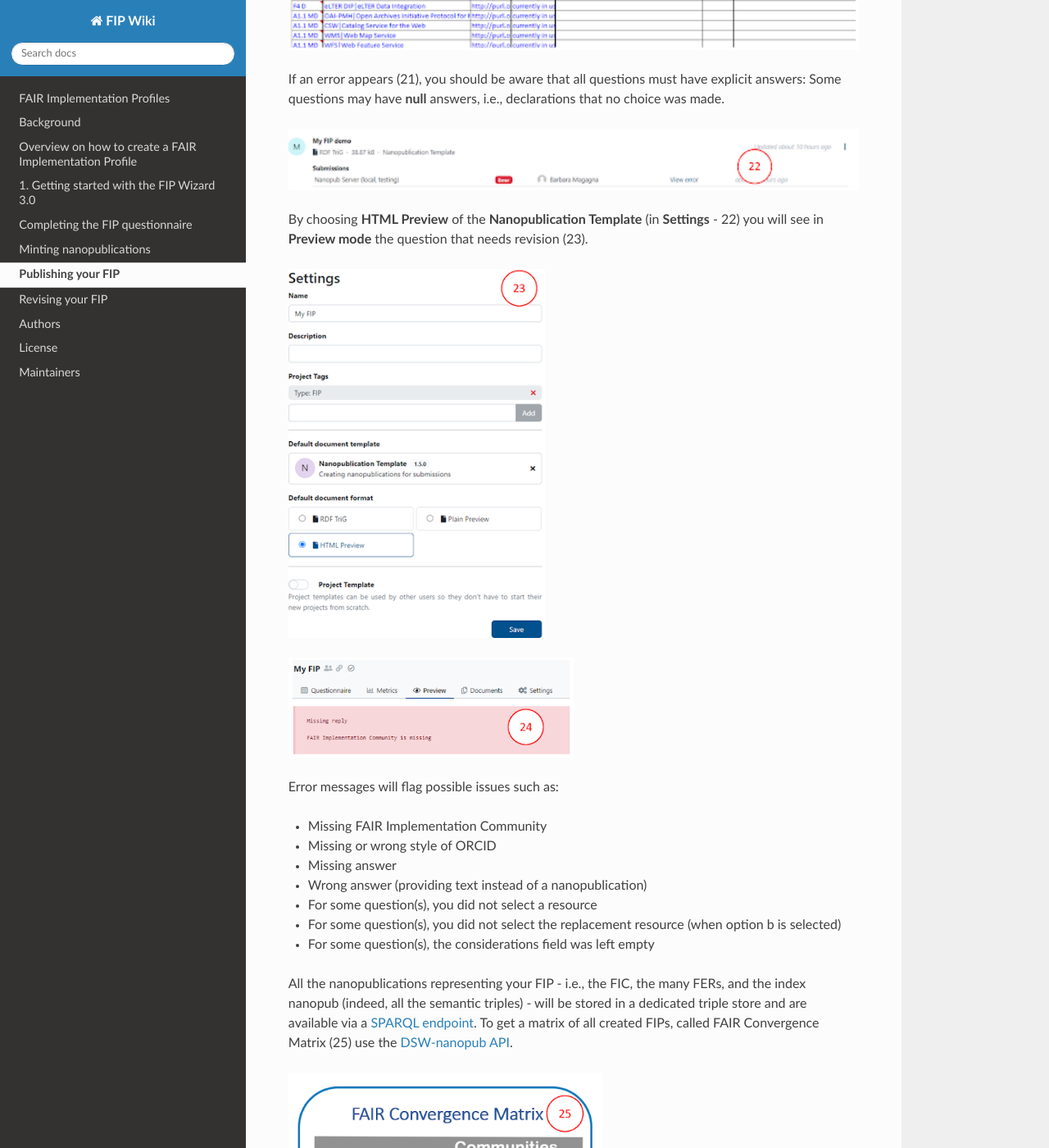
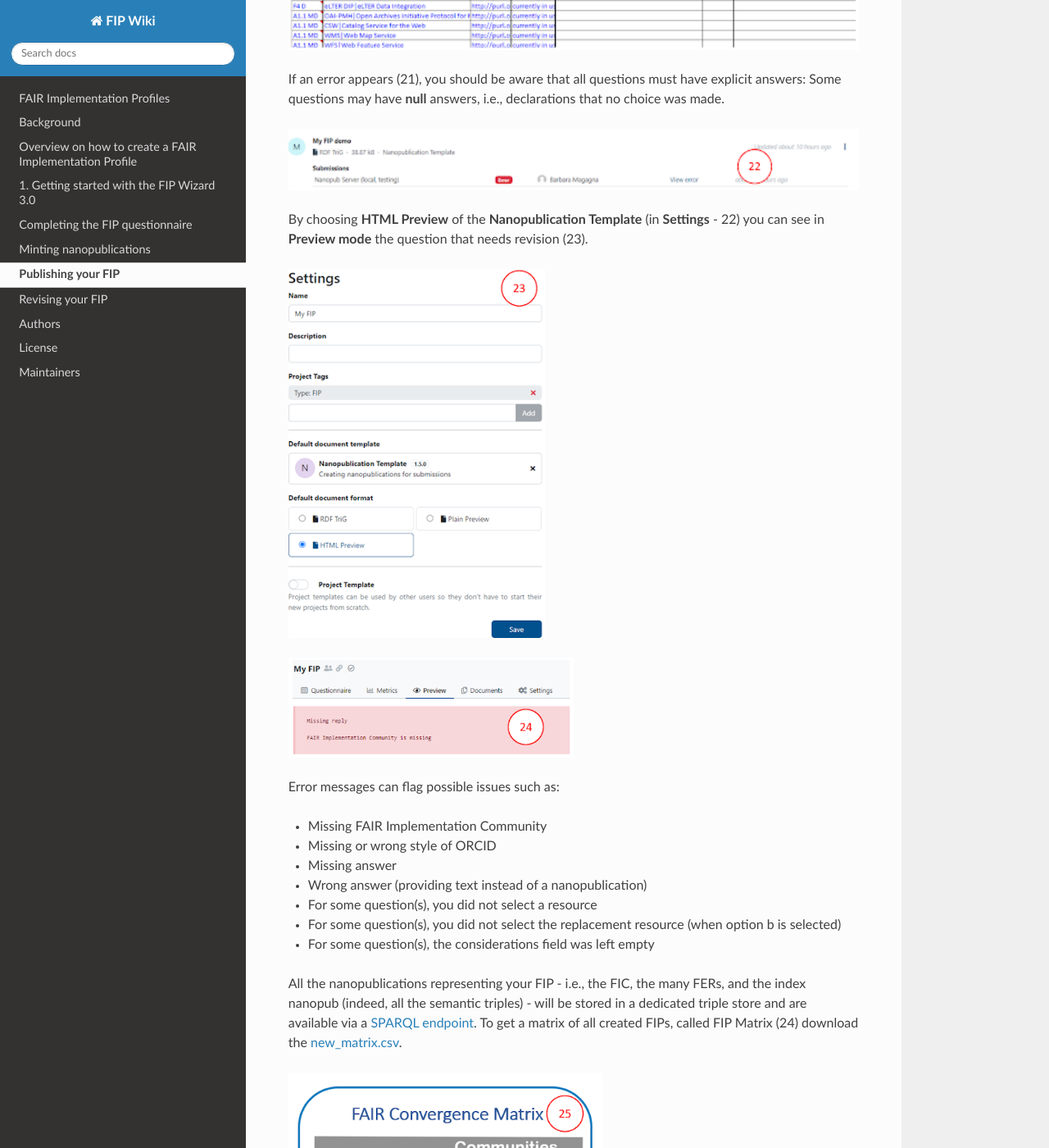
Before and after one commit to gofair-foundation/fip, a Sphinx documentation site: the page built from docs/Publishing.md, in a window 1280 px wide and 1400 px high, scrolled down 1879 px. Shown: the whole window at 82% size. Built offline with Sphinx 7.4.7 and the Read the Docs theme 2.0.0, drawn with Linux system fonts in a browser that asks for light colours.

Commit message:
Update Publishing.md

```diff
--- a/docs/Publishing.md
+++ b/docs/Publishing.md
@@ -41,13 +41,13 @@
 
 <p align="left"><img src="./_static/img/fipwug_ch4_img22.png" width="100%"></p>
 
-By choosing **HTML Preview** of the **Nanopublication Template** (in **Settings** - 22) you will see in **Preview mode** the question that needs revision (23).
+By choosing **HTML Preview** of the **Nanopublication Template** (in **Settings** - 22) you can see in **Preview mode** the question that needs revision (23).
 
 <p align="left"><img src="./_static/img/fipwug_ch4_img23.png" width="45%"></p>
 
 <p align="left"><img src="./_static/img/fipwug_ch4_img24.png" width="50%"></p>
 
-Error messages will flag possible issues such as:
+Error messages can flag possible issues such as:
 
 - Missing FAIR Implementation Community
 
@@ -64,6 +64,6 @@
 - For some question(s), the considerations field was left empty
 
 All the nanopublications representing your FIP -  i.e., the FIC, the many FERs, and the index nanopub (indeed, all the semantic triples) - will be stored in a dedicated triple store and are available via a [SPARQL endpoint](https://virtuoso.nps.petapico.org/sparql).
-To get a matrix of all created FIPs, called FAIR Convergence Matrix (25) use the [DSW-nanopub API](https://github.com/peta-pico/dsw-nanopub-api/blob/main/tables/new_matrix.csv).
+To get a matrix of all created FIPs, called FIP Matrix (24) download the [new_matrix.csv](https://github.com/peta-pico/dsw-nanopub-api/blob/main/tables/new_matrix.csv).
 
 <p align="left"><img src="./_static/img/fipwug_ch4_img25.png" width="55%"></p>
```
